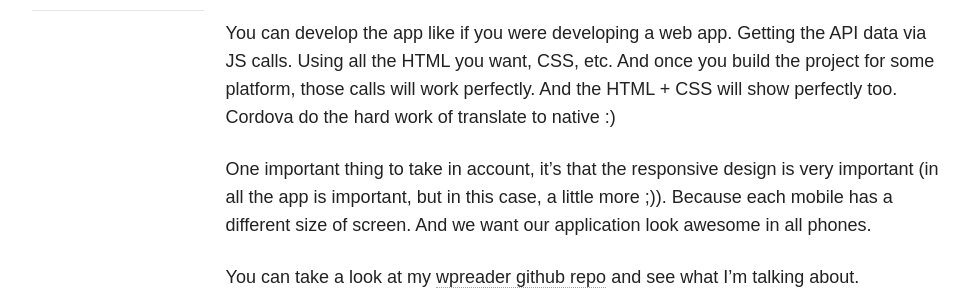
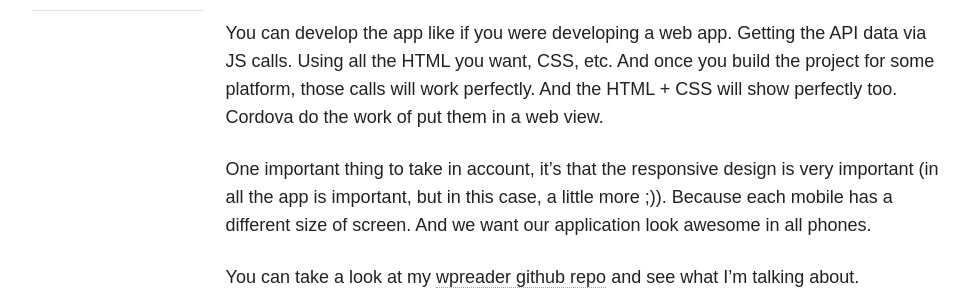
Before and after one commit to enoliglesias/enoliglesias.github.io, a Jekyll site: the page built from _posts/2016-03-03-begin-vegan-begun-android-app.markdown, in a window 1280 px wide. Shown: the part 865-1165 px from the top of the page, without its empty margins (154-1124 px from the left). Built offline with Jekyll 4.4.1, drawn with Linux system fonts in a browser that asks for light colours; nearby versions of some CDN libraries; comment, search, counter and statistics services are not loaded.

Commit message:
Update some texts

```diff
--- a/_posts/2016-03-03-begin-vegan-begun-android-app.markdown
+++ b/_posts/2016-03-03-begin-vegan-begun-android-app.markdown
@@ -24,7 +24,7 @@ To make a simple project with Cordova is pretty easy. For this project I use:
 * JS
 * A Wordpress API. In order to get the blog data
 
-You can develop the app like if you were developing a web app. Getting the API data via JS calls. Using all the HTML you want, CSS, etc. And once you build the project for some platform, those calls will work perfectly. And the HTML + CSS will show perfectly too. Cordova do the hard work of translate to native :)
+You can develop the app like if you were developing a web app. Getting the API data via JS calls. Using all the HTML you want, CSS, etc. And once you build the project for some platform, those calls will work perfectly. And the HTML + CSS will show perfectly too. Cordova do the work of put them in a web view.
 
 One important thing to take in account, it's that the responsive design is very important (in all the app is important, but in this case, a little more ;)). Because each mobile has a different size of screen. And we want our application look awesome in all phones.
 
--- a/_posts/2016-06-22-begin-vegan-begun-ios-app.markdown
+++ b/_posts/2016-06-22-begin-vegan-begun-ios-app.markdown
@@ -16,6 +16,6 @@ Today, I would like to announce my first iOS mobile application.
 
 This is the app for the vegan recipes blog [Begin Vegan Begun](http://beginveganbegun.es/){:target="_blank"}. And it's developed with [Apache Cordova](https://cordova.apache.org/){:target="_blank"}.
 
-If you're reding this. Maybe you want to read the [previous post](/blog/begin-vegan-begun-android-app/) where I'm talking about the Android one. And about the process of development. Because this post it's only to announce the iOS app :P
+If you're reding this. Maybe you want to read the [previous post](/blog/begin-vegan-begun-android-app/) where I talk about the Android one. And about the process of development. Because this post it's only to announce the iOS app :P
 
 As always, all comments are more than welcome. And feel free to tell me whatever you want. You can find me on twitter [@enoliglesias](https://twitter.com/enoliglesias){:target="_blank"} :)
```
